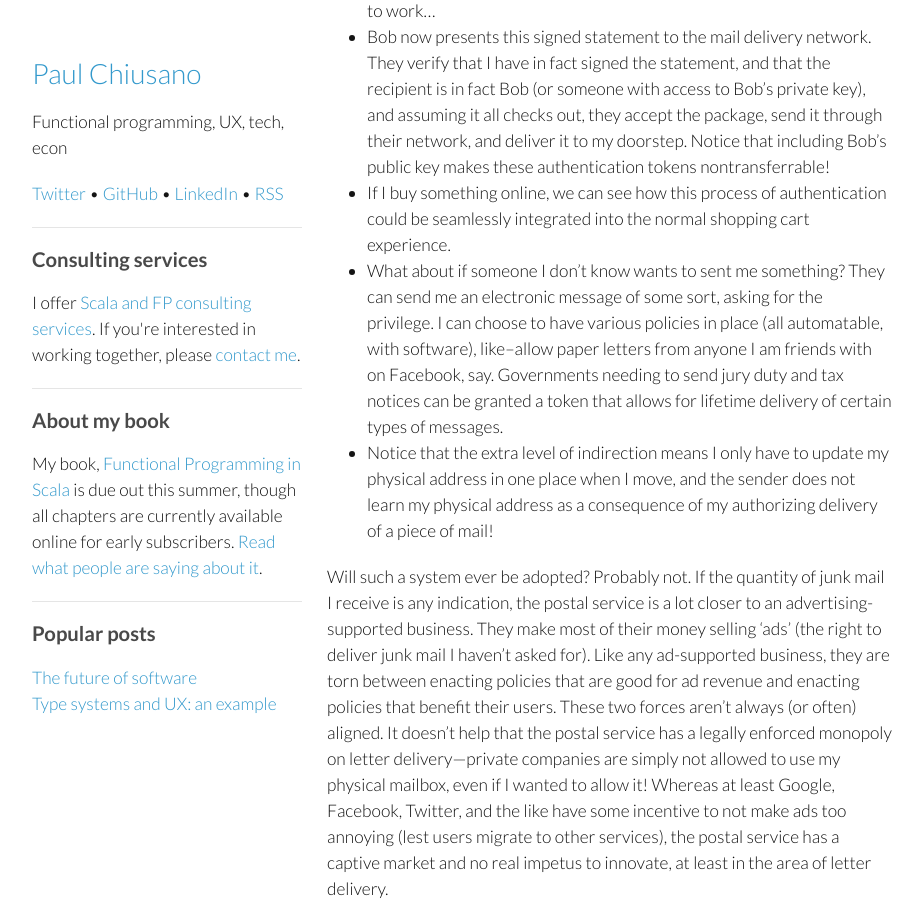
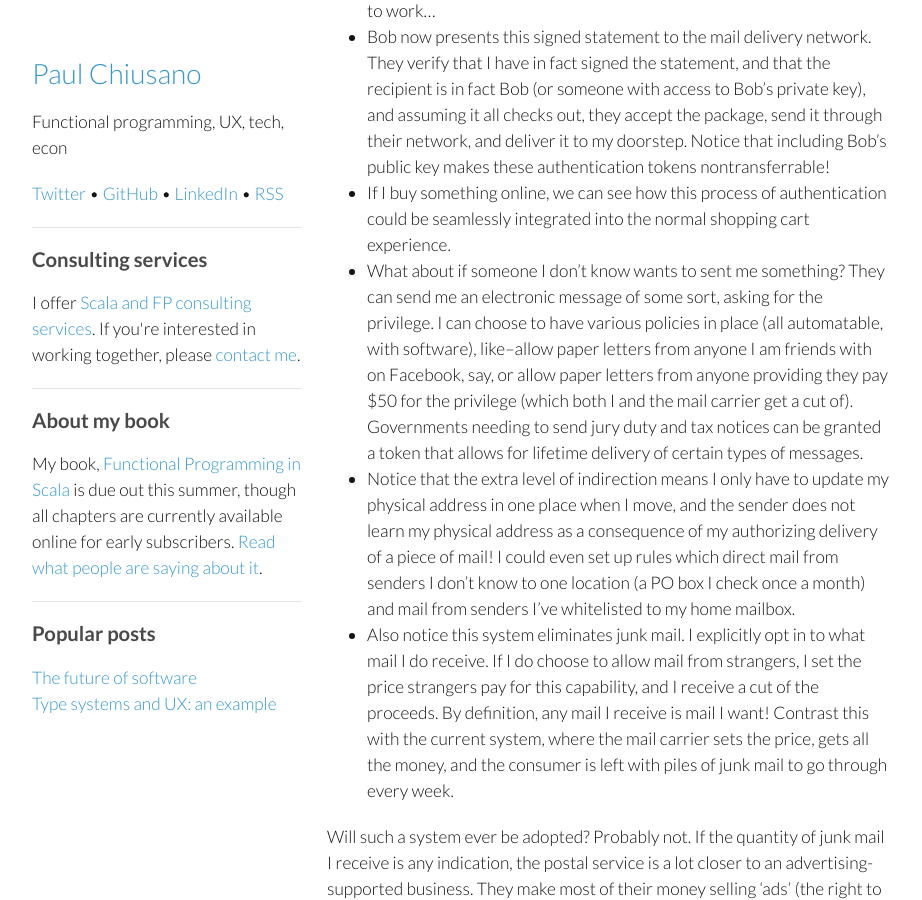
Before and after one commit to pchiusano/pchiusano.github.io, a Jekyll site: the page built from _posts/2014-06-21-capability-based-snail-mail.markdown, in a window 1280 px wide and 900 px high, scrolled down 495 px. Shown: the whole window, without its empty margins (178-1100 px from the left). Built offline with Jekyll 4.4.1, drawn with Linux system fonts in a browser that asks for light colours; comment, search, counter and statistics services are not loaded.

Commit message:
Update 2014-06-21-capability-based-snail-mail.markdown

```diff
--- a/_posts/2014-06-21-capability-based-snail-mail.markdown
+++ b/_posts/2014-06-21-capability-based-snail-mail.markdown
@@ -9,7 +9,8 @@ Here is a question: why should knowledge of my address grant anyone in the world
 * I have a public/private key pair. If I want to allow Bob to send me something, I cryptographically sign the string `"Bob <bob public key> may send me one piece of mail, weighing less than 10 oz, anytime in the next week"`. If I want Bob to be able to send me something once per month, I sign something to that effect. I send this signed statement to Bob, say in an email. You can see how this is going to work...
 * Bob now presents this signed statement to the mail delivery network. They verify that I have in fact signed the statement, and that the recipient is in fact Bob (or someone with access to Bob's private key), and assuming it all checks out, they accept the package, send it through their network, and deliver it to my doorstep. Notice that including Bob's public key makes these authentication tokens nontransferrable!
 * If I buy something online, we can see how this process of authentication could be seamlessly integrated into the normal shopping cart experience.
-* What about if someone I don't know wants to sent me something? They can send me an electronic message of some sort, asking for the privilege. I can choose to have various policies in place (all automatable, with software), like--allow paper letters from anyone I am friends with on Facebook, say. Governments needing to send jury duty and tax notices can be granted a token that allows for lifetime delivery of certain types of messages.
-* Notice that the extra level of indirection means I only have to update my physical address in one place when I move, and the sender does not learn my physical address as a consequence of my authorizing delivery of a piece of mail!
+* What about if someone I don't know wants to sent me something? They can send me an electronic message of some sort, asking for the privilege. I can choose to have various policies in place (all automatable, with software), like--allow paper letters from anyone I am friends with on Facebook, say, or allow paper letters from anyone providing they pay $50 for the privilege (which both I and the mail carrier get a cut of). Governments needing to send jury duty and tax notices can be granted a token that allows for lifetime delivery of certain types of messages.
+* Notice that the extra level of indirection means I only have to update my physical address in one place when I move, and the sender does not learn my physical address as a consequence of my authorizing delivery of a piece of mail! I could even set up rules which direct mail from senders I don't know to one location (a PO box I check once a month) and mail from senders I've whitelisted to my home mailbox.
+* Also notice this system eliminates junk mail. I explicitly opt in to what mail I do receive. If I do choose to allow mail from strangers, I set the price strangers pay for this capability, and I receive a cut of the proceeds. By definition, any mail I receive is mail I want! Contrast this with the current system, where the mail carrier sets the price, gets all the money, and the consumer is left with piles of junk mail to go through every week.
 
 Will such a system ever be adopted? Probably not. If the quantity of junk mail I receive is any indication, the postal service is a lot closer to an advertising-supported business. They make most of their money selling 'ads' (the right to deliver junk mail I haven't asked for). Like any ad-supported business, they are torn between enacting policies that are good for ad revenue and enacting policies that benefit their users. These two forces aren't always (or often) aligned. It doesn't help that the postal service has a legally enforced monopoly on letter delivery---private companies are simply not allowed to use my physical mailbox, even if I wanted to allow it! Whereas at least Google, Facebook, Twitter, and the like have some incentive to not make ads too annoying (lest users migrate to other services), the postal service has a captive market and no real impetus to innovate, at least in the area of letter delivery.
```
